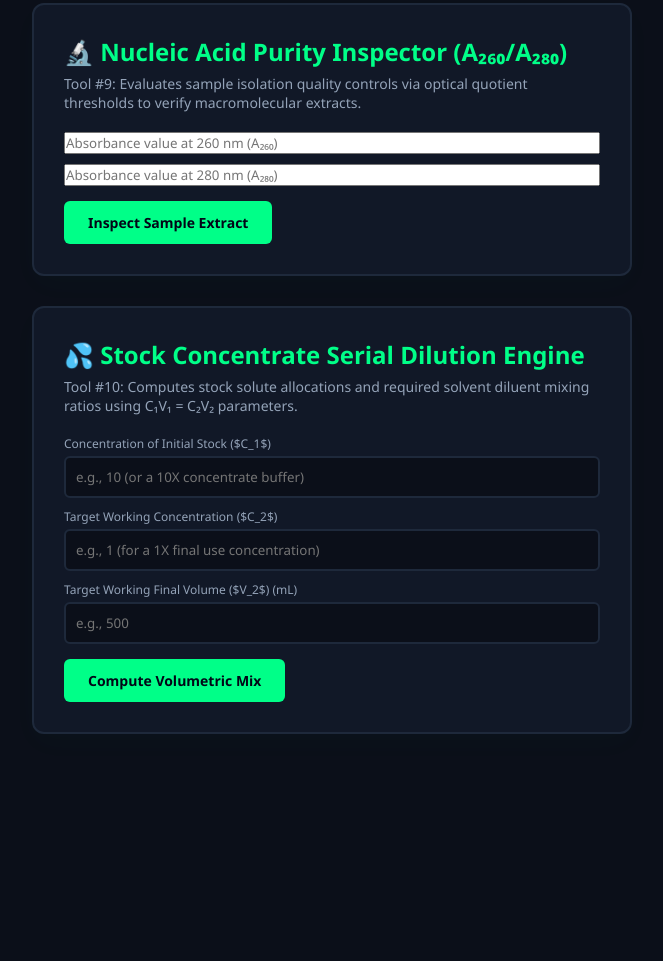
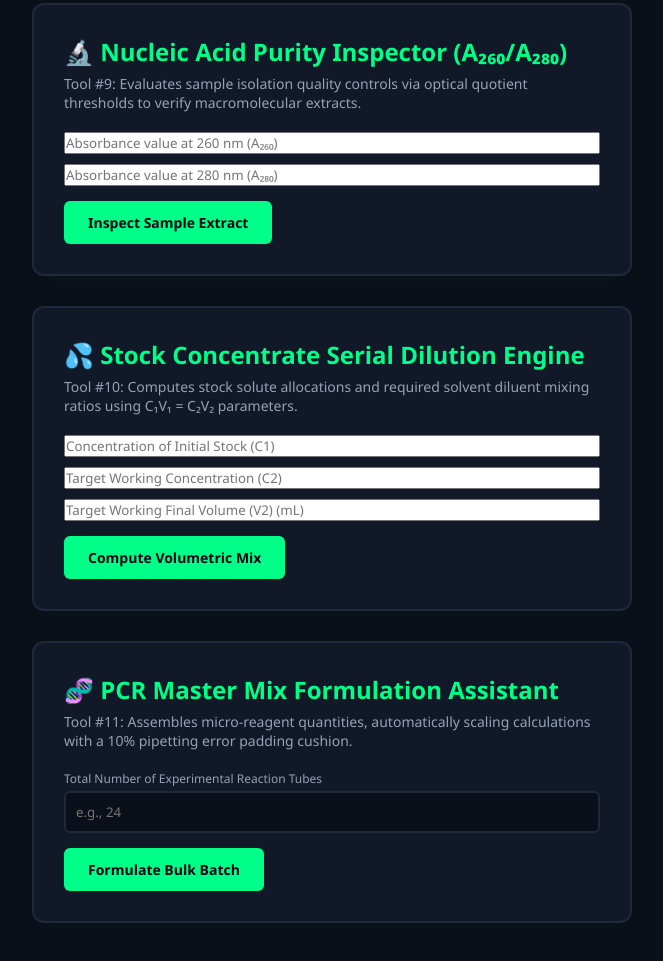
Before and after one commit to tahasana/Folium-Matrix, a plain HTML site: page index.html in a window 1280 px wide. Shown: the part 2713-3674 px from the top of the page, without its empty margins (308-971 px from the left). Before the commit the page ends 3507 px from the top, so only its background shows below. Drawn offline with Linux system fonts and the light colour scheme.

Commit message:
Update index.html

```diff
--- a/index.html
+++ b/index.html
@@ -112,21 +112,26 @@
             <h1>💦 Stock Concentrate Serial Dilution Engine</h1>
             <p>Tool #10: Computes stock solute allocations and required solvent diluent mixing ratios using C₁V₁ = C₂V₂ parameters.</p>
             <div style="display: flex; flex-direction: column; gap: 10px; margin-bottom: 15px;">
-                <div>
-                    <label style="font-size: 12px; color: #94a3b8; display: block; margin-bottom: 4px;">Concentration of Initial Stock ($C_1$)</label>
-                    <input type="number" id="dilutionC1" placeholder="e.g., 10 (or a 10X concentrate buffer)" style="width: 100%; padding: 10px; background: #0b0f19; border: 2px solid #1e293b; border-radius: 6px; color: white; outline: none;">
-                </div>
-                <div>
-                    <label style="font-size: 12px; color: #94a3b8; display: block; margin-bottom: 4px;">Target Working Concentration ($C_2$)</label>
-                    <input type="number" id="dilutionC2" placeholder="e.g., 1 (for a 1X final use concentration)" style="width: 100%; padding: 10px; background: #0b0f19; border: 2px solid #1e293b; border-radius: 6px; color: white; outline: none;">
-                </div>
-                <div>
-                    <label style="font-size: 12px; color: #94a3b8; display: block; margin-bottom: 4px;">Target Working Final Volume ($V_2$) (mL)</label>
-                    <input type="number" id="dilutionV2" placeholder="e.g., 500" style="width: 100%; padding: 10px; background: #0b0f19; border: 2px solid #1e293b; border-radius: 6px; color: white; outline: none;">
-                </div>
+                <input type="number" id="dilutionC1" placeholder="Concentration of Initial Stock (C1)">
+                <input type="number" id="dilutionC2" placeholder="Target Working Concentration (C2)">
+                <input type="number" id="dilutionV2" placeholder="Target Working Final Volume (V2) (mL)">
             </div>
             <button class="btn-glow" onclick="runDilutionEquation()">Compute Volumetric Mix</button>
             <div id="dilutionResultBox" class="result-box"></div>
+        </div>
+
+        <div class="tool-card">
+            <h1>🧬 PCR Master Mix Formulation Assistant</h1>
+            <p>Tool #11: Assembles micro-reagent quantities, automatically scaling calculations with a 10% pipetting error padding cushion.</p>
+
+            <div style="display: flex; flex-direction: column; gap: 10px; margin-bottom: 15px;">
+                <div>
+                    <label style="font-size: 12px; color: #94a3b8; display: block; margin-bottom: 4px;">Total Number of Experimental Reaction Tubes</label>
+                    <input type="number" id="pcrTubesCount" placeholder="e.g., 24" style="width: 100%; padding: 10px; background: #0b0f19; border: 2px solid #1e293b; border-radius: 6px; color: white; outline: none;">
+                </div>
+            </div>
+            <button class="btn-glow" onclick="runPCRMasterMixFormulator()">Formulate Bulk Batch</button>
+            <div id="pcrMixResultBox" class="result-box"></div>
         </div>
 
     </div>
```
